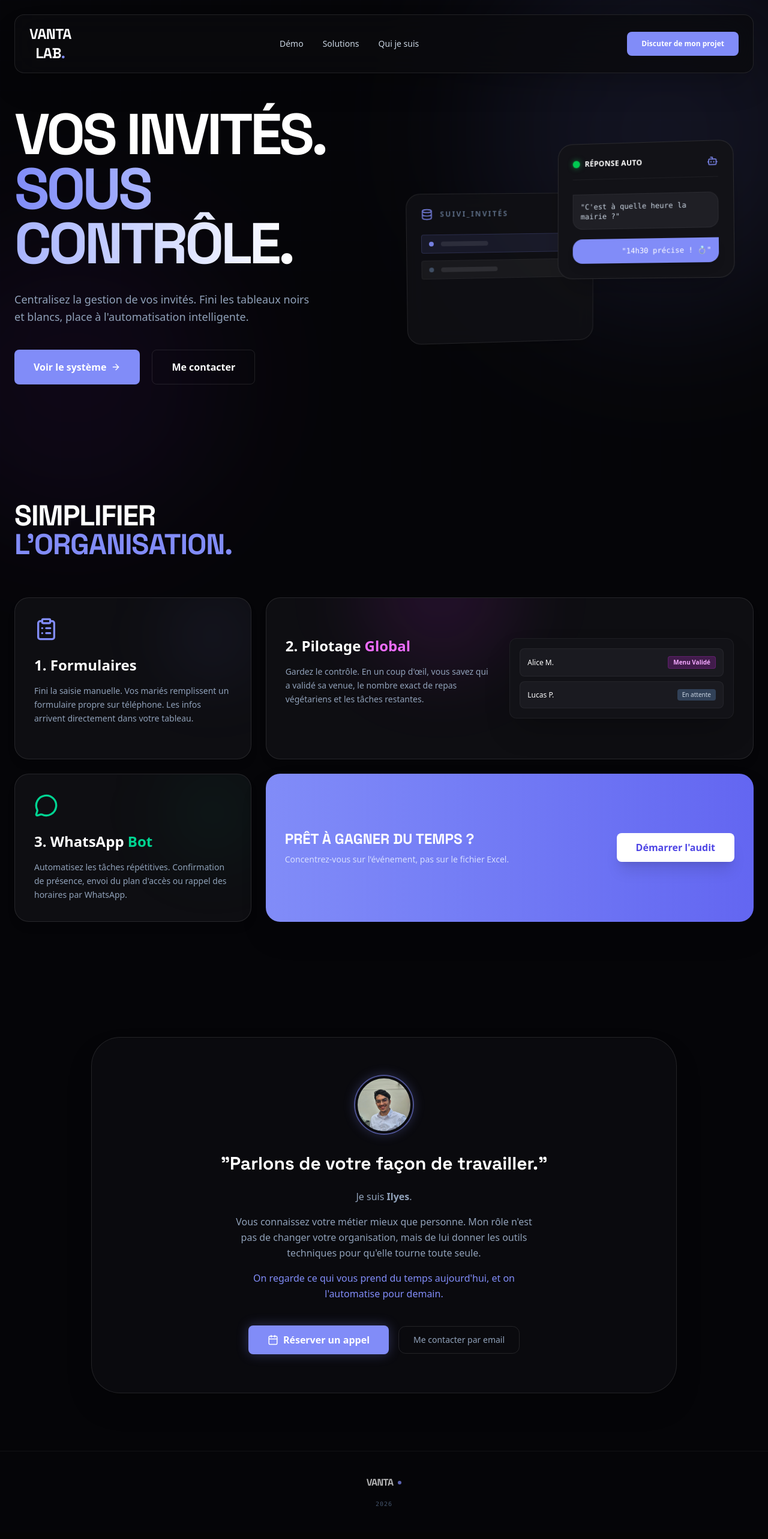
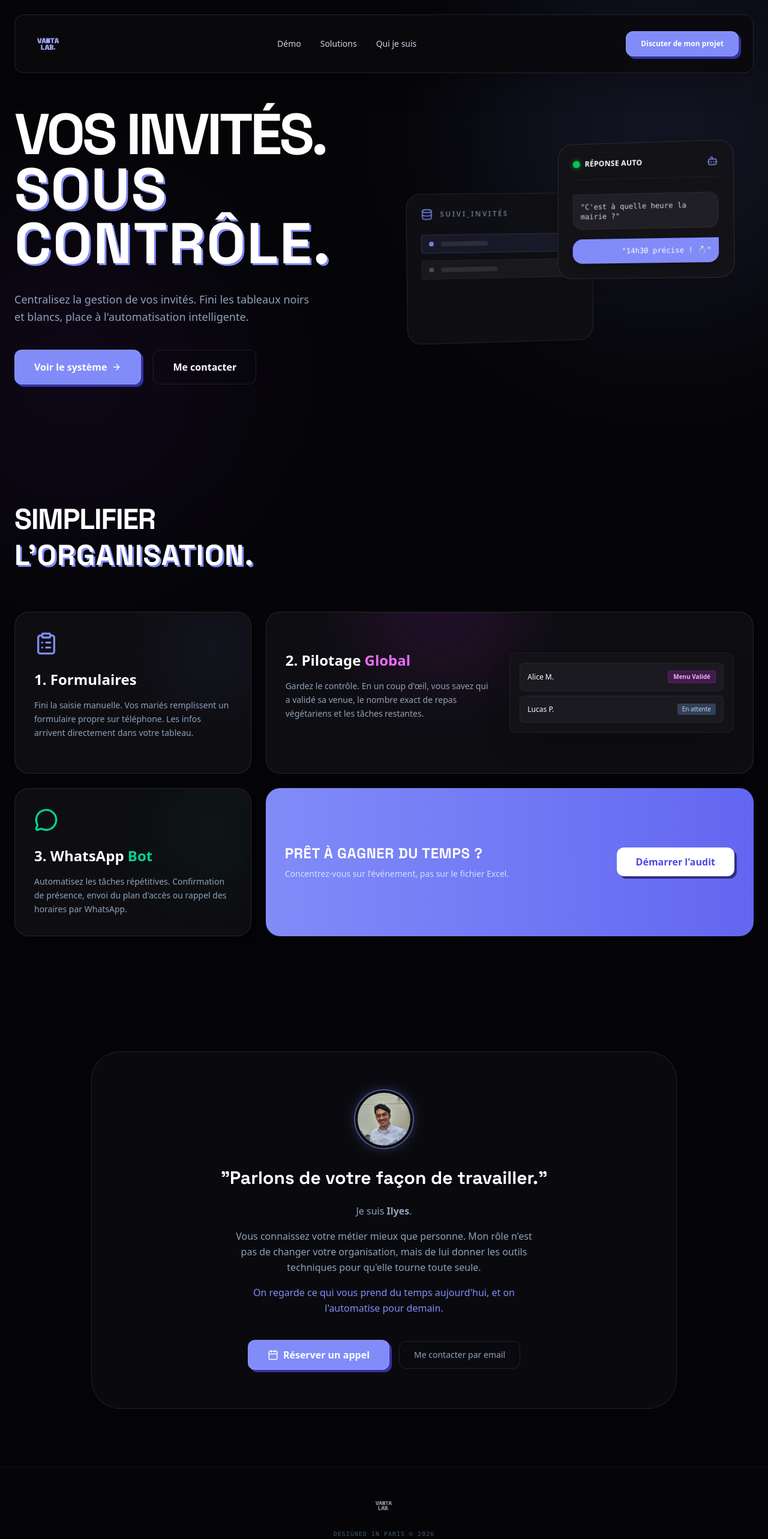
Before and after one commit to Ilyescmoi/VantaLab, a Next.js app: page / in a window 1280 px wide. Shown: the top 2566 px of the page at 60% size. Built offline with nearby package versions, Linux system fonts and the light colour scheme.

Commit message:
parfait nouvelle DA

```diff
--- a/src/app/page.tsx
+++ b/src/app/page.tsx
@@ -19,16 +19,37 @@ export default function VantaLabFinal() {
         setIsMobileMenuOpen(false);
     };
 
+    // --- LA CLASS DU BOUTON ULTIME (3D + GLOW + CLICK) ---
+    // 1. Base: Indigo + Bordure fine
+    // 2. Shadow: Ombre dure décalée (4px 4px) couleur Indigo Foncé (#312e81)
+    // 3. Hover: Décalage vers le haut (-1px) + Ombre s'agrandit (6px) + GLOW bleu
+    // 4. Active: Décalage vers le bas (translate) + Ombre disparait (flat)
+    const btnClass = `
+        bg-[#818CF8] text-white font-bold rounded-xl flex items-center justify-center gap-2
+        border border-white/10
+        transition-all duration-200 ease-in-out
+        shadow-[4px_4px_0px_#3730a3]
+        hover:shadow-[6px_6px_0px_#3730a3,_0_0_20px_rgba(129,140,248,0.6)]
+        hover:-translate-y-[2px] hover:-translate-x-[2px]
+        active:translate-x-[2px] active:translate-y-[2px]
+        active:shadow-none
+    `;
+
     return (
         <div className="relative min-h-screen bg-[#050508] text-white font-sans overflow-x-hidden selection:bg-[#818CF8]/30">
 
             {/* --- STYLES GLOBAUX --- */}
-            {/* J'ai ajouté !important pour forcer la police Space Grotesk quoiqu'il arrive */}
             <style dangerouslySetInnerHTML={{__html: `
-                @import url('https://fonts.googleapis.com/css2?family=Space+Grotesk:wght@300;400;700&display=swap');
+                @import url('https://fonts.googleapis.com/css2?family=Space+Grotesk:wght@300;400;700;900&display=swap');
 
                 .font-space {
                     font-family: 'Space Grotesk', sans-serif !important;
+                }
+
+                /* TITRES 3D OFFSET */
+                .text-3d-vanta {
+                    color: white;
+                    text-shadow: 3px 3px 0px #818CF8;
                 }
 
                 html { scroll-behavior: smooth; }
@@ -44,18 +65,17 @@ export default function VantaLabFinal() {
                  }}>
             </div>
 
+            {/* --- NAV RESPONSIVE --- */}
             <nav className="fixed w-full z-50 top-6 px-6">
-                <div className="max-w-7xl mx-auto bg-[#0A0A0E]/80 backdrop-blur-xl border border-white/10 rounded-2xl px-6 py-4 flex items-center justify-between shadow-2xl">
+                <div className="max-w-7xl mx-auto bg-[#0A0A0E]/90 backdrop-blur-xl border border-white/10 rounded-2xl px-6 py-3 md:py-4 flex items-center justify-between shadow-2xl">
 
-                    <a href="#" className="group relative flex items-center gap-1">
-                        <div className="text-2xl font-bold tracking-tight text-white font-space flex flex-col justify-center items-center">
-                            VANTA <br/>
-                            <div className="flex items-center justify-center flex-row">
-                                <span className="text-whitejustify-center items-center"> LAB</span>
-                                <span className="text-[#818CF8] justify-center items-center"> .</span>
-                            </div>
-
-                        </div>
+                    {/* LOGO (Grande taille pour netteté) */}
+                    <a href="#" className="flex items-center">
+                        <img
+                            src="/logo-vanta-3d.svg"
+                            alt="Vanta Lab Logo"
+                            className="h-12 md:h-16 w-auto object-contain hover:scale-105 transition-transform"
+                        />
                     </a>
 
                     <div className="hidden md:flex items-center gap-8 text-sm font-medium text-slate-300">
@@ -64,7 +84,10 @@ export default function VantaLabFinal() {
                         <a href="#contact" className="hover:text-[#818CF8] transition-colors">Qui je suis</a>
                     </div>
 
-                    <button onClick={openModal} className="hidden md:block bg-[#818CF8] text-white text-xs font-bold px-6 py-3 rounded-lg hover:bg-[#6b77e8] transition-all duration-300 transform hover:-translate-y-1">
+                    <button
+                        onClick={openModal}
+                        className={`hidden md:flex px-6 py-3 text-xs ${btnClass}`}
+                    >
                         Discuter de mon projet
                     </button>
 
@@ -79,7 +102,7 @@ export default function VantaLabFinal() {
                         <a href="#solutions" onClick={() => setIsMobileMenuOpen(false)} className="text-lg font-bold text-slate-200">Solutions</a>
                         <a href="#contact" onClick={() => setIsMobileMenuOpen(false)} className="text-lg font-bold text-slate-200">Qui je suis</a>
                         <div className="h-px bg-white/10 my-2"></div>
-                        <button onClick={openModal} className="bg-[#818CF8] text-white text-center py-4 rounded-xl font-bold w-full shadow-lg">
+                        <button onClick={openModal} className={`w-full py-4 ${btnClass}`}>
                             Réserver un créneau
                         </button>
                     </div>
@@ -90,10 +113,9 @@ export default function VantaLabFinal() {
             <section id="demo" className="relative z-10 pt-40 pb-20 px-6 max-w-7xl mx-auto grid lg:grid-cols-2 gap-16 items-center">
                 <div className="max-w-2xl mx-auto lg:mx-0 text-center lg:text-left">
 
-                    {/* TITRE H1 (Police forcée) */}
                     <h1 className="text-5xl md:text-7xl lg:text-8xl font-black tracking-tighter text-white mb-8 leading-[0.95] font-space">
                         VOS INVITÉS.<br/>
-                        <span className="text-transparent bg-clip-text bg-gradient-to-r from-[#818CF8] to-white">
+                        <span className="text-3d-vanta tracking-wide">
                             SOUS CONTRÔLE.
                         </span>
                     </h1>
@@ -103,17 +125,18 @@ export default function VantaLabFinal() {
                     </p>
 
                     <div className="flex flex-col sm:flex-row gap-5 justify-center lg:justify-start">
-                        <a href="#solutions" className="group px-8 py-4 bg-[#818CF8] text-white font-bold rounded-lg hover:shadow-[0_0_30px_-5px_rgba(129,140,248,0.6)] transition-all flex items-center justify-center gap-2">
+                        <a href="#solutions" className={`px-8 py-4 ${btnClass}`}>
                             Voir le système
-                            <ArrowRight className="w-4 h-4 group-hover:translate-x-1 transition-transform" />
+                            <ArrowRight className="w-4 h-4" />
                         </a>
-                        <a href="#contact" className="px-8 py-4 border border-white/10 hover:border-[#818CF8]/50 text-white font-bold rounded-lg hover:bg-[#818CF8]/5 transition-colors text-center">
+
+                        <a href="#contact" className="px-8 py-4 border border-white/10 text-white font-bold rounded-xl hover:bg-[#818CF8]/10 transition-colors text-center flex items-center justify-center">
                             Me contacter
                         </a>
                     </div>
                 </div>
 
-                {/* VISUALISATION 3D FLOTTANTE */}
+                {/* 3D FLOATING CARDS */}
                 <div className="relative h-[500px] hidden lg:block perspective-[2000px]">
                     <div className="absolute top-20 right-10 w-72 bg-[#121217] border border-white/10 hover:border-[#818CF8]/50 p-6 rounded-3xl transform rotate-y-[-10deg] rotate-x-[5deg] translate-z-[50px] shadow-2xl hover:scale-105 transition-transform duration-500 z-20">
                         <div className="flex justify-between items-center mb-6 border-b border-white/5 pb-4">
@@ -152,18 +175,18 @@ export default function VantaLabFinal() {
                 </div>
             </section>
 
-            {/* --- SOLUTIONS (TITRE H2 en police forcée) --- */}
+            {/* --- SOLUTIONS --- */}
             <section id="solutions" className="py-24 px-6 max-w-7xl mx-auto">
                 <div className="mb-16">
-                    <h2 className="text-4xl md:text-5xl font-black text-white mb-6 tracking-tight font-space">
+                    <h2 className="text-4xl md:text-5xl font-black text-white mb-6 tracking-tight font-space leading-tight">
                         SIMPLIFIER<br/>
-                        <span className="text-[#818CF8]">L'ORGANISATION.</span>
+                        <span className="text-3d-vanta tracking-wide">L'ORGANISATION.</span>
                     </h2>
                 </div>
 
                 <div className="grid grid-cols-1 md:grid-cols-3 gap-6">
 
-                    {/* Carte 1 : Collecte (INDIGO) */}
+                    {/* Carte 1 : Collecte */}
                     <div className="bg-[#0E0E12] border border-white/10 rounded-3xl p-8 hover:border-[#818CF8] transition-all duration-300 group relative overflow-hidden shadow-lg">
                         <div className="absolute top-0 right-0 w-32 h-32 bg-[#818CF8]/10 blur-3xl rounded-full group-hover:bg-[#818CF8]/20 transition-all"></div>
                         <ClipboardList className="w-10 h-10 text-[#818CF8] mb-6" />
@@ -173,7 +196,7 @@ export default function VantaLabFinal() {
                         </p>
                     </div>
 
-                    {/* Carte 2 : Pilotage (ROSE/FUCHSIA) */}
+                    {/* Carte 2 : Pilotage */}
                     <div className="md:col-span-2 bg-[#0E0E12] border border-white/10 rounded-3xl p-8 hover:border-fuchsia-500 transition-all duration-300 group relative overflow-hidden flex flex-col md:flex-row gap-8 items-center shadow-lg">
                         <div className="absolute top-[-50%] left-[20%] w-64 h-64 bg-fuchsia-500/10 blur-3xl rounded-full group-hover:bg-fuchsia-500/20 transition-all"></div>
                         <div className="flex-1 relative z-10">
@@ -196,7 +219,7 @@ export default function VantaLabFinal() {
                         </div>
                     </div>
 
-                    {/* Carte 3 : Communication (VERT/EMERALD) */}
+                    {/* Carte 3 : Communication */}
                     <div className="bg-[#0E0E12] border border-white/10 rounded-3xl p-8 hover:border-emerald-500 transition-all duration-300 group relative overflow-hidden shadow-lg">
                         <div className="absolute top-0 right-0 w-32 h-32 bg-emerald-500/10 blur-3xl rounded-full group-hover:bg-emerald-500/20 transition-all"></div>
                         <MessageCircle className="w-10 h-10 text-emerald-400 mb-6" />
@@ -208,13 +231,15 @@ export default function VantaLabFinal() {
                         </p>
                     </div>
 
-                    {/* CTA */}
+                    {/* CTA - BOX */}
                     <div className="md:col-span-2 bg-gradient-to-r from-[#818CF8] to-[#6366f1] rounded-3xl p-8 flex flex-col md:flex-row items-center justify-between text-white relative overflow-hidden shadow-2xl">
                         <div className="relative z-10">
-                            <h3 className="text-2xl font-black mb-2 font-space">PRÊT À GAGNER DU TEMPS ?</h3>
+                            <h3 className="text-2xl font-black mb-2 font-space tracking-wide">
+                                PRÊT À GAGNER DU TEMPS ?
+                            </h3>
                             <p className="text-indigo-100 text-sm opacity-90">Concentrez-vous sur l'événement, pas sur le fichier Excel.</p>
                         </div>
-                        <button onClick={openModal} className="relative z-10 mt-6 md:mt-0 bg-white text-[#4f46e5] font-bold px-8 py-3 rounded-lg hover:scale-105 transition-transform shadow-xl">
+                        <button onClick={openModal} className={`mt-6 md:mt-0 px-8 py-3 bg-white text-[#4f46e5] font-bold rounded-xl shadow-[4px_4px_0px_#312e81] hover:shadow-[6px_6px_0px_#312e81,_0_0_20px_rgba(255,255,255,0.6)] hover:-translate-y-[2px] active:translate-y-[2px] active:shadow-none transition-all duration-200 relative z-10`}>
                             Démarrer l'audit
                         </button>
                     </div>
@@ -248,7 +273,7 @@ export default function VantaLabFinal() {
                         <div className="flex flex-col sm:flex-row gap-4 justify-center items-center">
                             <button
                                 onClick={openModal}
-                                className="bg-[#818CF8] text-white font-bold py-3 px-8 rounded-lg hover:bg-[#6b77e8] transition-colors shadow-[0_0_20px_rgba(129,140,248,0.3)] flex items-center justify-center gap-2"
+                                className={`px-8 py-3 ${btnClass}`}
                             >
                                 <Calendar size={18} />
                                 Réserver un appel
@@ -263,12 +288,15 @@ export default function VantaLabFinal() {
 
             {/* FOOTER */}
             <footer className="py-10 text-center border-t border-white/5 bg-[#050508]">
-                <div className="flex justify-center items-center gap-2 mb-4 opacity-70">
-                    <span className="font-bold tracking-tighter text-white font-space">VANTA</span>
-                    <div className="w-1.5 h-1.5 bg-[#818CF8] rounded-full"></div>
+                <div className="flex justify-center items-center gap-2 mb-4 opacity-80">
+                    <img
+                        src="/logo-vanta-3d.svg"
+                        alt="Vanta Lab Logo"
+                        className="h-10 md:h-12 w-auto object-contain grayscale transition-all"
+                    />
                 </div>
                 <p className="text-slate-600 text-[10px] font-mono tracking-widest uppercase">
-                    2026
+                    Designed in Paris © 2026
                 </p>
             </footer>
 
```
Also changed, not shown: public/logo-vanta-3d.svg (added).
